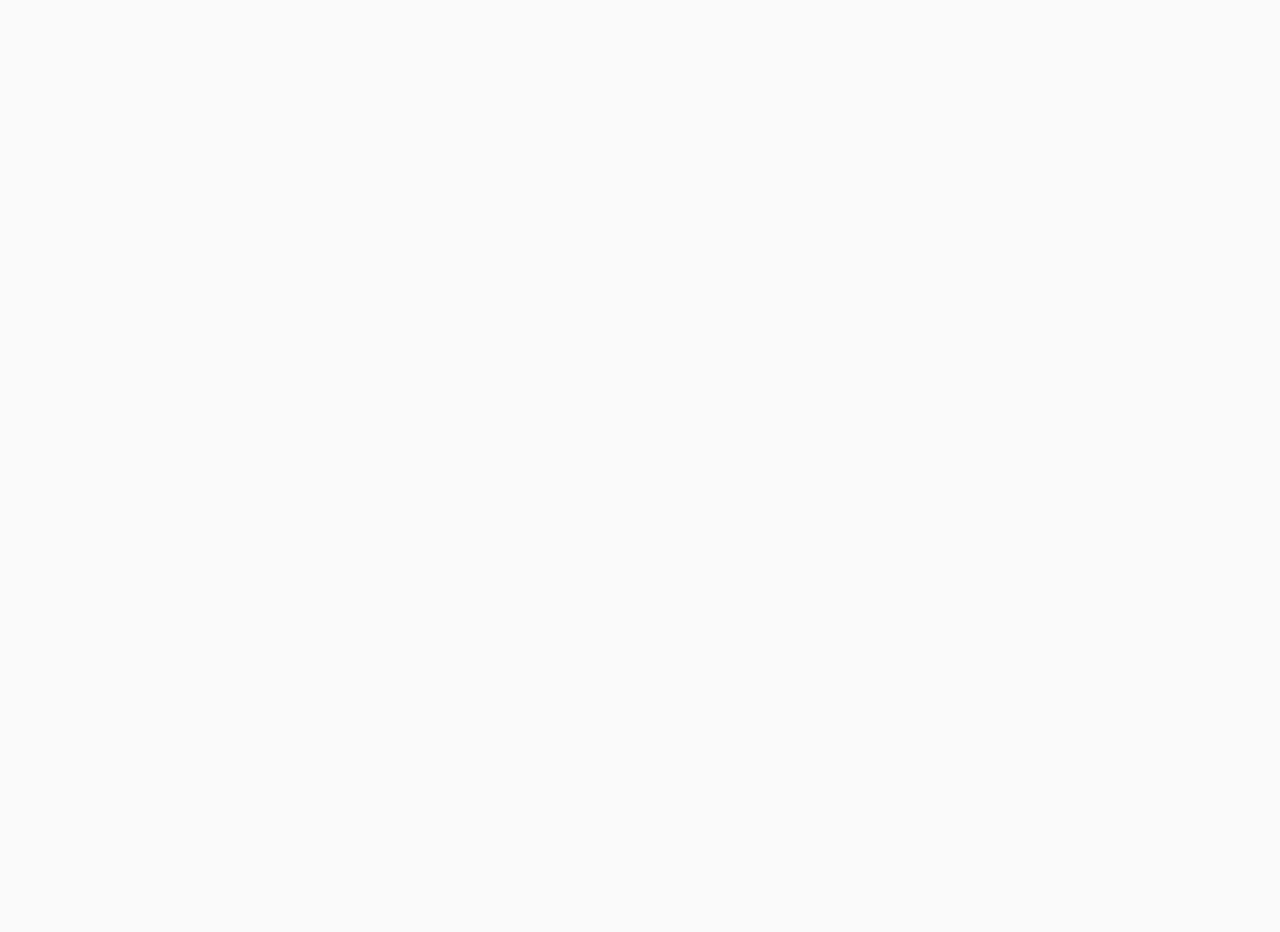
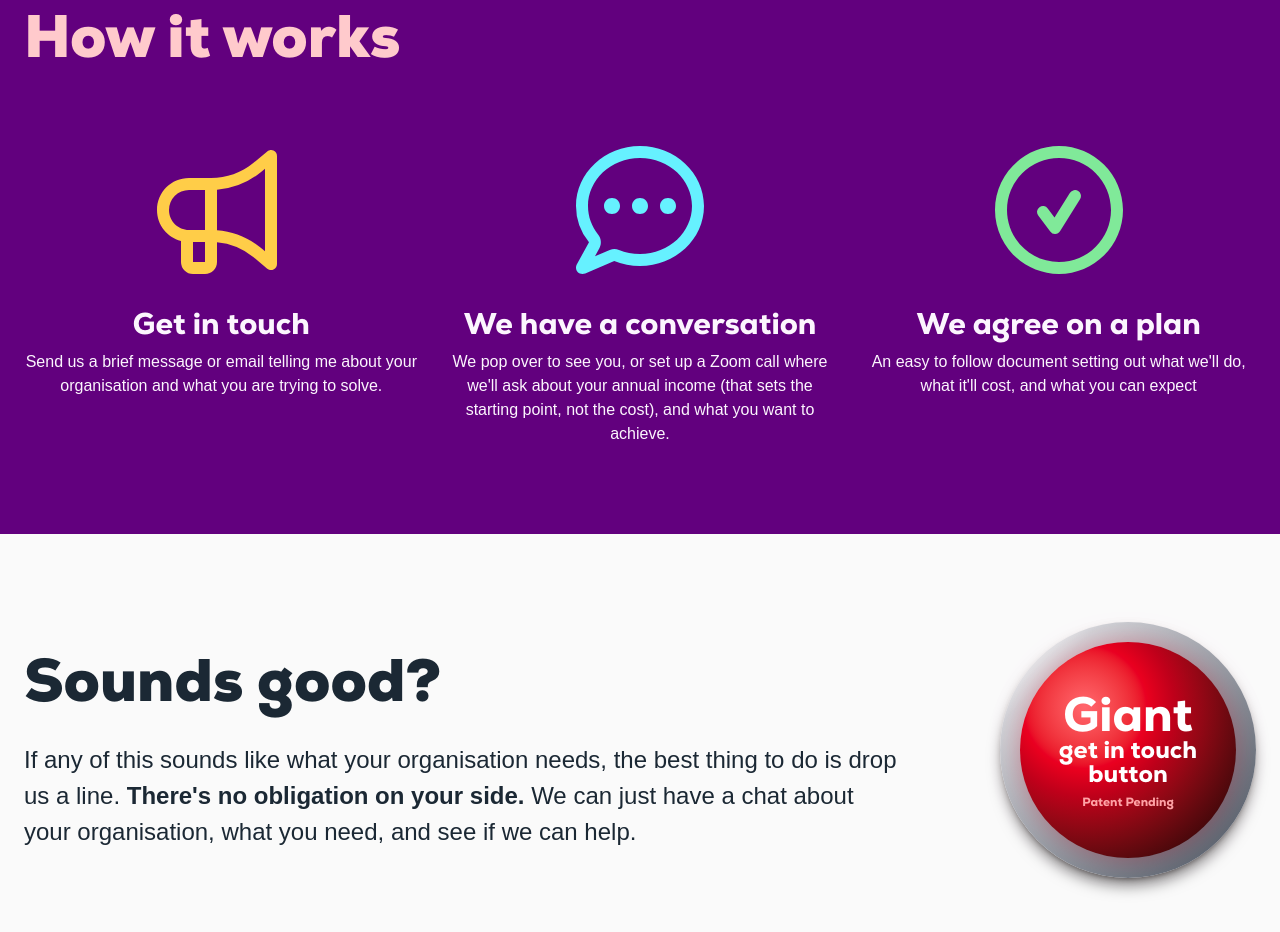
Before and after one commit to bigpixel-cic/bigpixel-community, a Next.js app: page / in a window 1280 px wide. Shown: the part 4480-5412 px from the top of the page. Before the commit the page ends 4398 px from the top, so only its background shows below. Built offline with nearby package versions, Linux system fonts and the light colour scheme.

Commit message:
Prices and CTA

```diff
--- a/src/app/page.tsx
+++ b/src/app/page.tsx
@@ -3,6 +3,8 @@ import HeroVideo from '@/components/home/hero-video';
 import SectionOne from '@/components/home/section-one';
 import Services from '@/components/home/services';
 import Prices from '@/components/home/prices';
+import Process from '@/components/home/process';
+import CTA from '@/components/home/cta';
 
 export default function Home() {
   return (
@@ -12,6 +14,8 @@ export default function Home() {
       <SectionOne />
       <Services />
       <Prices />
+      <Process />
+      <CTA />
     </div>
   );
 }
--- /dev/null
+++ b/src/components/home/cta.tsx
@@ -0,0 +1,34 @@
+import Link from 'next/link';
+
+export default function CTA() {
+  return (
+    <div className="block py-8 md:py-12 lg:py-16">
+      <div className="w-full max-w-7xl mx-auto p-4 lg:p-6">
+        <div className="flex flex-col md:flex-row gap-16 md:gap-20 lg:gap-24 items-center justify-center">
+          <div className="flex-1 flex flex-col gap-y-4 md:gap-y-6 lg:gap-y-8">
+            <h2 className="font-headline font-black text-4xl sm:text-5xl md:text-6xl">
+              Sounds good?
+            </h2>
+            <p className="text-xl md:text-2xl leading-normal">
+              If any of this sounds like what your organisation needs, the best thing to do is drop
+              us a line.{' '}
+              <strong className="font-extrabold">There&apos;s no obligation on your side.</strong>{' '}
+              We can just have a chat about your organisation, what you need, and see if we can
+              help.
+            </p>
+          </div>
+          <Link
+            href="/contact"
+            className="w-64 h-64 rounded-full bg-linear-to-tl from-metal-600 to-metal-100 to-90% via-metal-300 via-80% shadow-lg shadow-black/50 flex items-center justify-center group"
+          >
+            <div className="rounded-full w-54 h-54 p-8 bg-radial-[at_30%_30%] from-red-400 via-30% to-80% to-red-950 via-red-600 text-white text-center font-headline font-extrabold flex flex-col items-center justify-center shadow-[0_0_26px] shadow-red-600/30 group-hover:scale-105 transition-transform duration-300">
+              <p className="text-5xl">Giant</p>
+              <p className="text-2xl/6">get in touch button</p>
+              <p className="text-xs mt-2 text-red-300">Patent Pending</p>
+            </div>
+          </Link>
+        </div>
+      </div>
+    </div>
+  );
+}
--- a/src/components/home/prices.tsx
+++ b/src/components/home/prices.tsx
@@ -18,8 +18,7 @@ export default function Prices() {
           <PricingTable />
           <p className="text-xl md:text-2xl leading-normal">
             Exact fees depend on the scope of the project. But your organisation&apos;s annual
-            income is the starting point, rather than your budget or what you think is a reasonable
-            thing to ask of someone.
+            income is the starting point, rather than your budget, or what you wish was your budget.
           </p>
         </div>
       </div>
--- /dev/null
+++ b/src/components/home/process.tsx
@@ -0,0 +1,58 @@
+import { BullhornIcon, CommentIcon, CircleCheckIcon } from '@/components/icons';
+import { BounceInFromTop } from '@/components/motion';
+
+const processes = [
+  {
+    key: 1,
+    name: 'Get in touch',
+    colour: 'text-yellow-300',
+    icon: BullhornIcon,
+    description:
+      'Send us a brief message or email telling me about your organisation and what you are trying to solve.',
+  },
+  {
+    key: 2,
+    name: 'We have a conversation',
+    colour: 'text-blue-300',
+    icon: CommentIcon,
+    description:
+      "We pop over to see you, or set up a Zoom call where we'll ask about your annual income (that sets the starting point, not the cost), and what you want to achieve.",
+  },
+  {
+    key: 3,
+    name: 'We agree on a plan',
+    colour: 'text-green-300',
+    icon: CircleCheckIcon,
+    description:
+      "An easy to follow document setting out what we'll do, what it'll cost, and what you can expect",
+  },
+];
+
+export default function Process() {
+  return (
+    <div className="block py-8 md:py-12 lg:py-16 bg-purple-900 text-purple-50">
+      <div className="w-full max-w-7xl mx-auto p-4 lg:p-6">
+        <div className="flex flex-col gap-y-12 md:gap-y-14 lg:gap-y-16">
+          <h2 className="font-headline font-black text-4xl sm:text-5xl md:text-6xl text-red-200">
+            How it works
+          </h2>
+          <div className="grid grid-cols-3 gap-4 lg:gap-6">
+            {processes.map((process, index) => (
+              <div key={process.key} className="col-span-3 md:col-span-1">
+                <BounceInFromTop delay={index * 0.2}>
+                  <div className="flex flex-col items-center text-center">
+                    <process.icon
+                      className={`size-24 md:size-32 lg:size-40 mb-4 ${process.colour}`}
+                    />
+                    <h3 className="font-headline font-bold text-3xl">{process.name}</h3>
+                    <p className="mt-2">{process.description}</p>
+                  </div>
+                </BounceInFromTop>
+              </div>
+            ))}
+          </div>
+        </div>
+      </div>
+    </div>
+  );
+}
--- /dev/null
+++ b/src/components/icons/bullhorn.tsx
@@ -0,0 +1,19 @@
+export function BullhornIcon({ className }: { className?: string }) {
+  return (
+    <svg
+      xmlns="http://www.w3.org/2000/svg"
+      fill="currentColor"
+      viewBox="0 0 20 20"
+      className={className}
+    >
+      <defs>
+        <clipPath id="a">
+          <path fill="#fff" d="M0 0h20v20H0z" />
+        </clipPath>
+      </defs>
+      <g clipPath="url(#a)">
+        <path d="M16.563 2.563A.75.75 0 0 1 17 3.25v13.5a.75.75 0 0 1-.438.688c-.25.125-.562.062-.78-.094l-1.75-1.469A8.414 8.414 0 0 0 9.5 14.031V16.5c0 .844-.656 1.5-1.5 1.5H6.5A1.5 1.5 0 0 1 5 16.5v-2.625c-1.719-.438-3-2-3-3.875 0-2.219 1.781-4 4-4h2.781c1.906 0 3.75-.656 5.25-1.875l1.75-1.438c.219-.187.531-.25.781-.124ZM9.5 12.5v.031c2 .156 3.906.906 5.469 2.188l.531.437V4.844l-.531.437A9.807 9.807 0 0 1 9.5 7.47v5.03ZM8 14H6.5v2.5H8V14ZM6 7.5A2.507 2.507 0 0 0 3.5 10c0 1.375 1.125 2.5 2.5 2.5h2v-5H6Z" />
+      </g>
+    </svg>
+  );
+}
--- /dev/null
+++ b/src/components/icons/circle-check.tsx
@@ -0,0 +1,19 @@
+export function CircleCheckIcon({ className }: { className?: string }) {
+  return (
+    <svg
+      xmlns="http://www.w3.org/2000/svg"
+      fill="currentColor"
+      viewBox="0 0 20 20"
+      className={className}
+    >
+      <defs>
+        <clipPath id="a">
+          <path fill="#fff" d="M0 0h20v20H0z" />
+        </clipPath>
+      </defs>
+      <g clipPath="url(#a)">
+        <path d="M10 3.5A6.495 6.495 0 0 0 3.5 10c0 3.594 2.906 6.5 6.5 6.5s6.5-2.906 6.5-6.5-2.906-6.5-6.5-6.5ZM10 18c-4.406 0-8-3.594-8-8 0-4.406 3.594-8 8-8 4.406 0 8 3.594 8 8 0 4.406-3.594 8-8 8Zm2.625-9.344-2.5 4c-.125.188-.344.344-.594.344a.73.73 0 0 1-.625-.313l-1.5-2a.72.72 0 0 1 .157-1.03.72.72 0 0 1 1.03.155l.845 1.126 1.937-3.094a.75.75 0 0 1 1.031-.219.75.75 0 0 1 .219 1.031Z" />
+      </g>
+    </svg>
+  );
+}
--- /dev/null
+++ b/src/components/icons/comment.tsx
@@ -0,0 +1,19 @@
+export function CommentIcon({ className }: { className?: string }) {
+  return (
+    <svg
+      xmlns="http://www.w3.org/2000/svg"
+      fill="currentColor"
+      viewBox="0 0 20 20"
+      className={className}
+    >
+      <defs>
+        <clipPath id="a">
+          <path fill="#fff" d="M0 0h20v20H0z" />
+        </clipPath>
+      </defs>
+      <g clipPath="url(#a)">
+        <path d="M2 9.5C2 5.375 5.594 2 10 2c4.406 0 8 3.375 8 7.5 0 4.156-3.594 7.5-8 7.5a8.559 8.559 0 0 1-3.219-.625l-3.625 1.563c-.125.03-.219.062-.344.062-.468 0-.812-.344-.812-.781a.86.86 0 0 1 .094-.407l1.531-2.78A7.115 7.115 0 0 1 2 9.5Zm2.938 5.25-.563 1.031L6.219 15a1.485 1.485 0 0 1 1.156 0c.781.313 1.688.5 2.625.5 3.688 0 6.5-2.781 6.5-6s-2.813-6-6.5-6c-3.688 0-6.5 2.781-6.5 6 0 1.344.469 2.563 1.281 3.594.375.469.438 1.125.157 1.656ZM6.5 10.5c-.563 0-1-.438-1-1 0-.563.438-1 1-1 .563 0 1 .438 1 1 0 .563-.438 1-1 1Zm4.5-1c0 .563-.438 1-1 1-.563 0-1-.438-1-1 0-.563.438-1 1-1 .563 0 1 .438 1 1Zm2.5 1c-.563 0-1-.438-1-1 0-.563.438-1 1-1 .563 0 1 .438 1 1 0 .563-.438 1-1 1Z" />
+      </g>
+    </svg>
+  );
+}
--- a/src/components/icons/index.ts
+++ b/src/components/icons/index.ts
@@ -1,5 +1,8 @@
 export { BarsIcon } from './bars';
 export { BrowsersIcon } from './browsers';
+export { BullhornIcon } from './bullhorn';
 export { ChessIcon } from './chess';
+export { CircleCheckIcon } from './circle-check';
+export { CommentIcon } from './comment';
 export { PaintbrushIcon } from './paintbrush';
 export { XMarkIcon } from './xmark';
```
